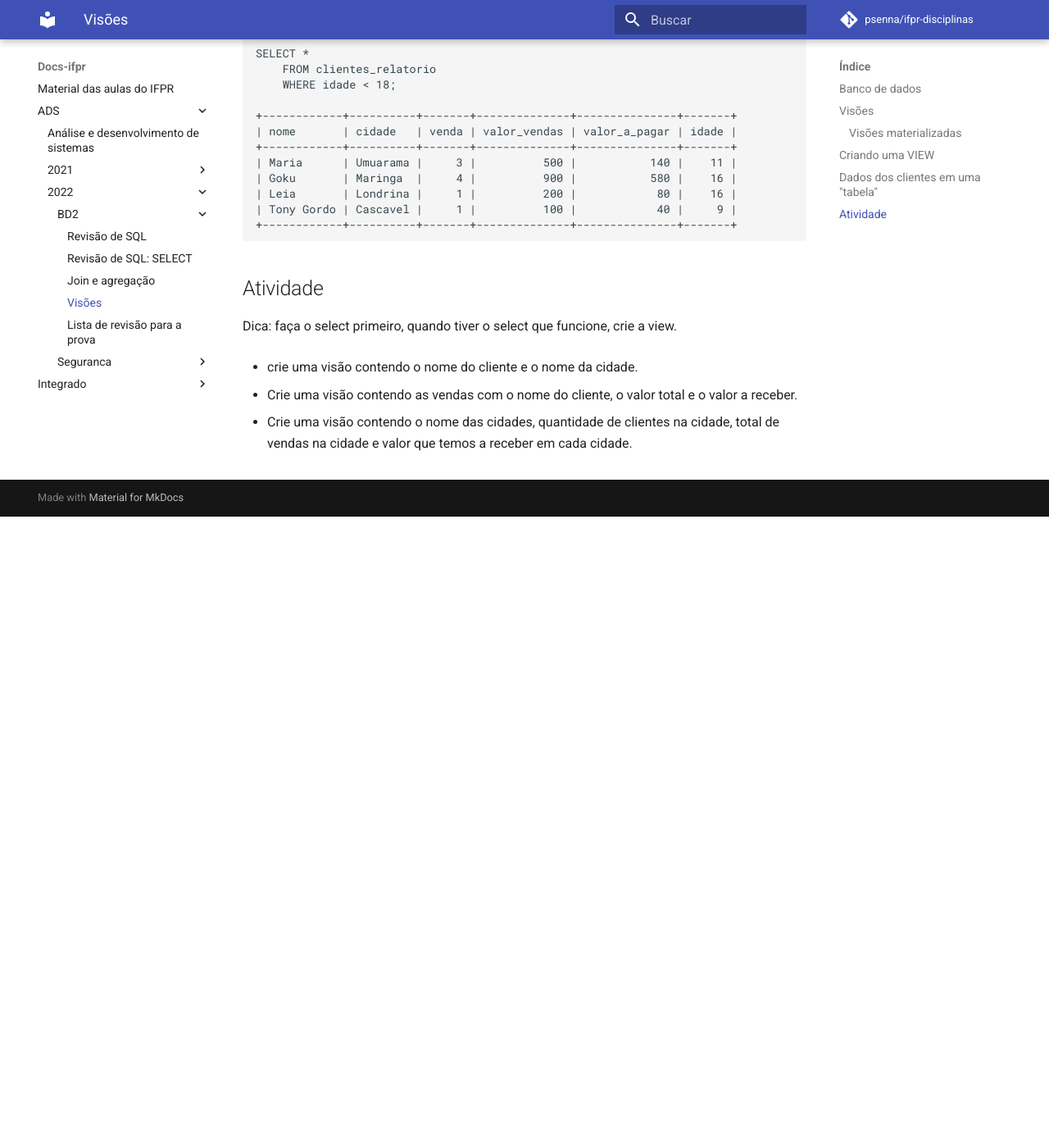
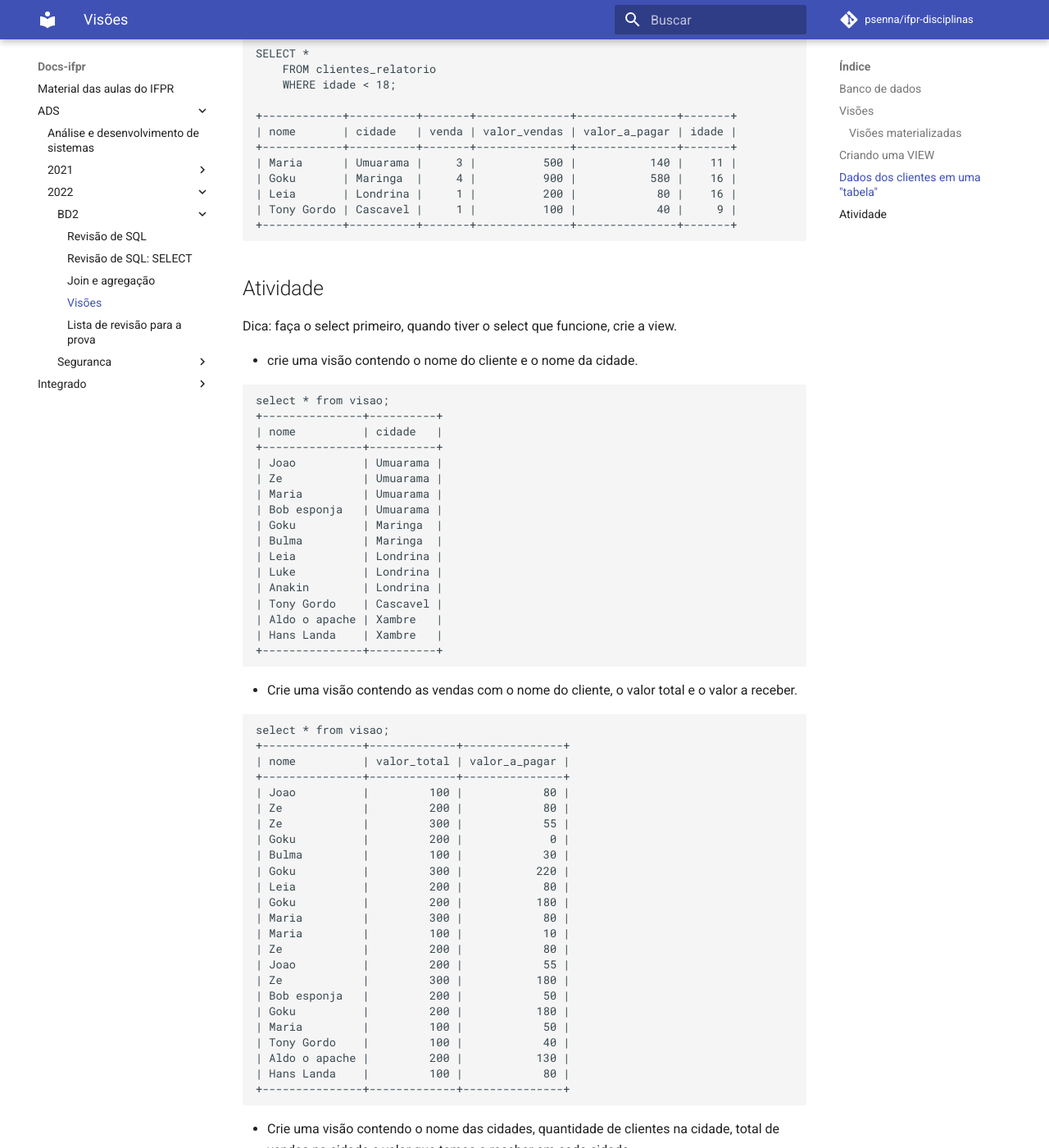
Before and after one commit to psenna/ifpr-disciplinas, an MkDocs documentation site: the page built from docs/ADS/2022/BD2/04 - Visoes.md, in a window 1280 px wide and 1400 px high, scrolled down 3259 px. Shown: the whole window at 82% size. Built offline with MkDocs 1.6.1 and Material for MkDocs 9.7.7, drawn with Linux system fonts in a browser that asks for light colours; comment, search, counter and statistics services are not loaded; before the commit the page ends 3889 px from its top, so only the background shows below that; some of the changed text lies outside the part shown.

Commit message:
resultados revisao

````diff
--- a/docs/ADS/2022/BD2/04 - Visoes.md
+++ b/docs/ADS/2022/BD2/04 - Visoes.md
@@ -130,6 +130,71 @@ Dica: faça o select primeiro, quando tiver o select que funcione, crie a view.
 
 * crie uma visão contendo o nome do cliente e o nome da cidade.
 
+```
+select * from visao;
++---------------+----------+
+| nome          | cidade   |
++---------------+----------+
+| Joao          | Umuarama |
+| Ze            | Umuarama |
+| Maria         | Umuarama |
+| Bob esponja   | Umuarama |
+| Goku          | Maringa  |
+| Bulma         | Maringa  |
+| Leia          | Londrina |
+| Luke          | Londrina |
+| Anakin        | Londrina |
+| Tony Gordo    | Cascavel |
+| Aldo o apache | Xambre   |
+| Hans Landa    | Xambre   |
++---------------+----------+
+```
+
 * Crie uma visão contendo as vendas com o nome do cliente, o valor total e o valor a receber.
 
+```
+select * from visao;
++---------------+-------------+---------------+
+| nome          | valor_total | valor_a_pagar |
++---------------+-------------+---------------+
+| Joao          |         100 |            80 |
+| Ze            |         200 |            80 |
+| Ze            |         300 |            55 |
+| Goku          |         200 |             0 |
+| Bulma         |         100 |            30 |
+| Goku          |         300 |           220 |
+| Leia          |         200 |            80 |
+| Goku          |         200 |           180 |
+| Maria         |         300 |            80 |
+| Maria         |         100 |            10 |
+| Ze            |         200 |            80 |
+| Joao          |         200 |            55 |
+| Ze            |         300 |           180 |
+| Bob esponja   |         200 |            50 |
+| Goku          |         200 |           180 |
+| Maria         |         100 |            50 |
+| Tony Gordo    |         100 |            40 |
+| Aldo o apache |         200 |           130 |
+| Hans Landa    |         100 |            80 |
++---------------+-------------+---------------+
+```
+
 * Crie uma visão contendo o nome das cidades, quantidade de clientes na cidade, total de vendas na cidade e valor que temos a receber em cada cidade.
+
+```
+select * from visao;
++----------------+---------------------+-------------------+
+| nome           | quantidade_clientes | quantidade_vendas |
++----------------+---------------------+-------------------+
+| Umuarama       |                   4 |                10 |
+| Maringa        |                   2 |                 5 |
+| Londrina       |                   3 |                 1 |
+| Cascavel       |                   1 |                 1 |
+| Xambre         |                   2 |                 2 |
+| Toledo         |                   0 |                 0 |
+| Navirai        |                   0 |                 0 |
+| Mundo Novo     |                   0 |                 0 |
+| Nova Andradina |                   0 |                 0 |
+| Cedro          |                   0 |                 0 |
++----------------+---------------------+-------------------+
+```
````
Also changed, not shown: docs/ADS/2022/BD2/05 - lista_prova.md (+44 -0 lines).
